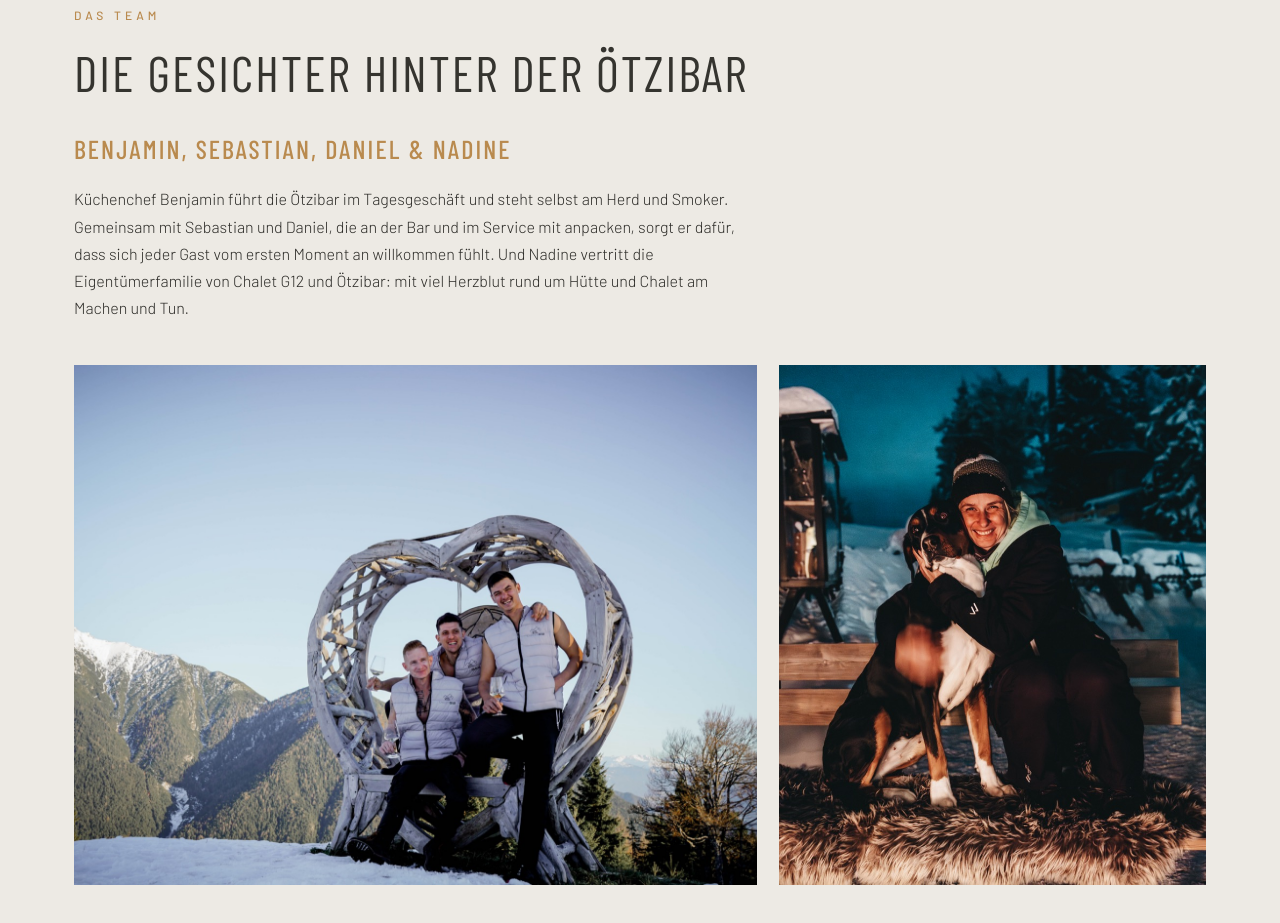
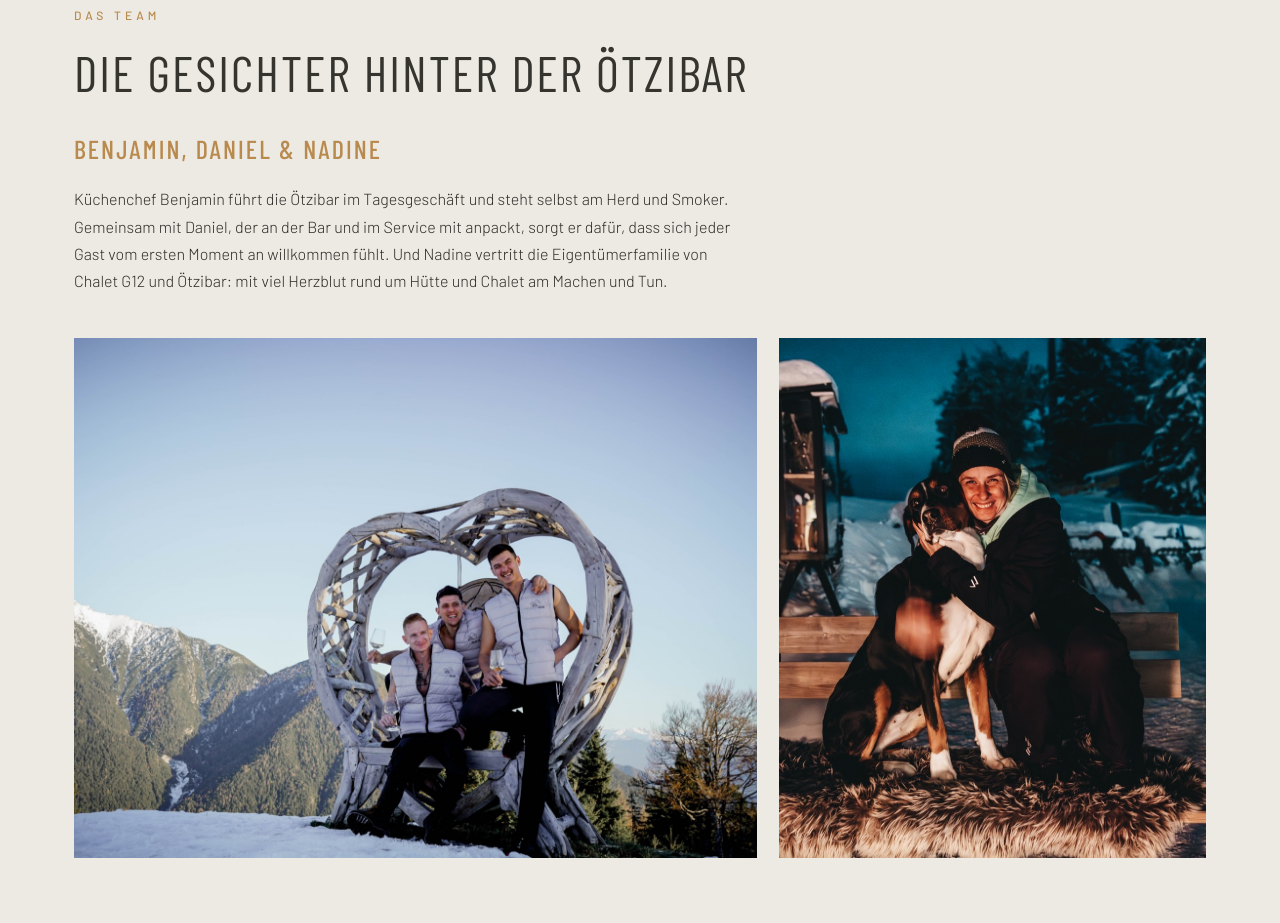
Before and after one commit to martinalexscholz/oetzibar-website, a plain HTML site: page docs/index.html in a window 1280 px wide. Shown: the part 5220-6143 px from the top of the page. Drawn offline with nearby package versions, Linux system fonts and the light colour scheme; a web font is replaced by a local one.

Commit message:
Sebastian aus dem Team-Abschnitt entfernen (#1)
Claude-Session: https://claude.ai/code/session_01NnVjMytKLQfvGET7CWCk4k

Co-authored-by: Claude <noreply@anthropic.com>

```diff
--- a/docs/index.html
+++ b/docs/index.html
@@ -190,8 +190,8 @@
       <p class="kicker">Das Team</p>
       <h2>Die Gesichter hinter der Ötzibar</h2>
       <div class="team-intro">
-        <h3>Benjamin, Sebastian, Daniel &amp; Nadine</h3>
-        <p>Küchenchef Benjamin führt die Ötzibar im Tagesgeschäft und steht selbst am Herd und Smoker. Gemeinsam mit Sebastian und Daniel, die an der Bar und im Service mit anpacken, sorgt er dafür, dass sich jeder Gast vom ersten Moment an willkommen fühlt. Und Nadine vertritt die Eigentümerfamilie von Chalet G12 und Ötzibar: mit viel Herzblut rund um Hütte und Chalet am Machen und Tun.</p>
+        <h3>Benjamin, Daniel &amp; Nadine</h3>
+        <p>Küchenchef Benjamin führt die Ötzibar im Tagesgeschäft und steht selbst am Herd und Smoker. Gemeinsam mit Daniel, der an der Bar und im Service mit anpackt, sorgt er dafür, dass sich jeder Gast vom ersten Moment an willkommen fühlt. Und Nadine vertritt die Eigentümerfamilie von Chalet G12 und Ötzibar: mit viel Herzblut rund um Hütte und Chalet am Machen und Tun.</p>
       </div>
       <div class="team-photos">
         <figure class="team-photo-main"><img src="assets/team-gruppe.jpg" alt="Das Team der Ötzibar in der Herz-Skulptur" loading="lazy"></figure>
```
